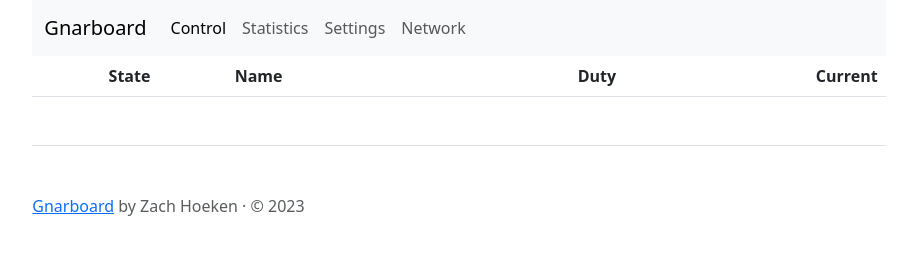
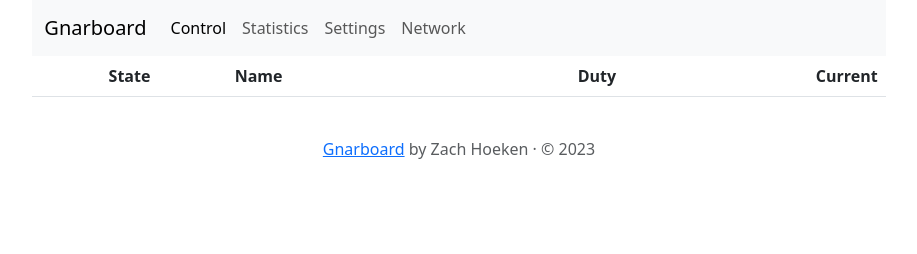
Before and after one commit to hoeken/yarrboard, a plain HTML site: page firmware/Gnarbboard/data/index.html in a window 1280 px wide. Shown: the whole page, without its empty margins (181-1098 px from the left). Drawn offline with Linux system fonts and the light colour scheme.

Commit message:
cleaned up footer

```diff
--- a/firmware/Gnarbboard/data/index.html
+++ b/firmware/Gnarbboard/data/index.html
@@ -58,7 +58,7 @@
             <div id="settingsContainer" style="display:none"></div>
             <div id="networkContainer" style="display:none"></div>
         </main>
-        <footer class="pt-5 my-5 text-body-secondary border-top">
+        <footer class="p-4 text-body-secondary text-center">
             <a href="https://github.com/hoeken/Gnarboard">Gnarboard</a> by Zach Hoeken &middot; &copy; 2023
         </footer>
     </div>
```
